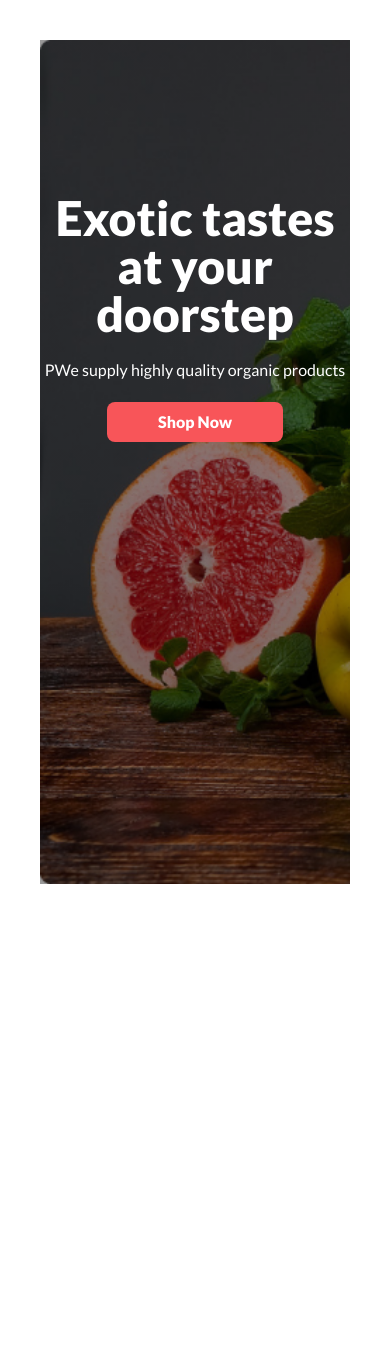
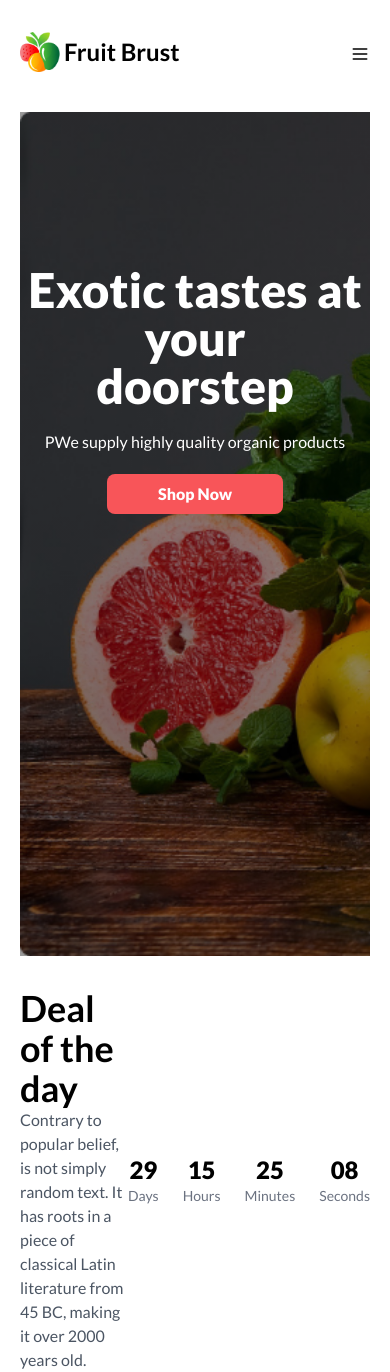
Before and after one commit to Omitul/Fruit_website, a plain HTML site: page index.html in a window 390 px wide. Before the commit the page ends 884 px from the top, so only its background shows below. Drawn offline with nearby package versions, Linux system fonts and the light colour scheme.

Commit message:
done with the timer set and deal of the day title

```diff
--- a/index.html
+++ b/index.html
@@ -34,14 +34,15 @@
         <link rel="preconnect" href="https://fonts.gstatic.com" crossorigin>
         <link href="https://fonts.googleapis.com/css2?family=Lato:wght@400;700;900&display=swap" rel="stylesheet">
         <style>
-            .font-latto{
+            .font-latto {
                 font-family: 'Lato', sans-serif;
             }
         </style>
     </head>
 
 <body class="font-latto">
-    <header class="container px-10 mx-auto mt-8">
+    <header class="container px-5 lg:px-10 mx-auto mt-8">
+        <!-- for large and medium device -->
         <nav class="hidden md:block lg:block">
             <div class="flex items-center p-9 navbar bg-base-100 border rounded-full bg-[#F85559] h-24">
                 <div class="flex-1 flex text-white gap-7 font-medium">
@@ -77,15 +78,38 @@
             </div>
             </div>
         </nav>
+        <!-- for small device -->
+        <nav class="md:hidden lg:hidden block">
+            <div class="flex justify-between items-center">
+                <div class="flex items-center gap-1">
+                    <img class="h-10 w-10" src="images/logo.png" alt="">
+                    <h4 class="text-2xl font-bold">Fruit Brust</h4>
+                </div>
+                <div class="navbar bg-base-100">
+                    <div class="flex-none">
+                        <button class="btn btn-square btn-ghost">
+                            <svg xmlns="http://www.w3.org/2000/svg" fill="none" viewBox="0 0 24 24"
+                                class="inline-block w-5 h-5 stroke-current">
+                                <path stroke-linecap="round" stroke-linejoin="round" stroke-width="2"
+                                    d="M4 6h16M4 12h16M4 18h16"></path>
+                            </svg>
+                        </button>
+                    </div>
+                </div>
+            </div>
+
+        </nav>
         <!-- section shop now -->
         <section>
-        <div class="min-h-screen  flex flex-col justify-center items-center mt-10" style="background-image: linear-gradient(rgba(0, 0, 0, 0.4),rgba(0, 0, 0, 0.4)),url(./images/banner1.png);background-repeat: no-repeat; background-size: cover;">
+            <div class="min-h-screen  flex flex-col justify-center items-center mt-10"
+                style="background-image: linear-gradient(rgba(0, 0, 0, 0.4),rgba(0, 0, 0, 0.4)),url(./images/banner1.png);background-repeat: no-repeat; background-size: cover;">
                 <div class="hero-overlay bg-opacity-60"></div>
                 <div class="hero-content text-center text-neutral-content">
                     <div class="mb-72 max-w-md">
                         <h1 class="mb-5 text-5xl  text-white font-extrabold">Exotic tastes at your <br> doorstep</h1>
                         <p class="mb-5 text-white font-medium">PWe supply highly quality organic products</p>
-                <button class="btn btn-primary bg-[#F85559] h-10 w-44 text-white font-extrabold rounded-lg">Shop Now</button>
+                        <button class="btn btn-primary bg-[#F85559] h-10 w-44 text-white font-extrabold rounded-lg">Shop
+                            Now</button>
                     </div>
                 </div>
             </div>
@@ -118,6 +142,60 @@
     </header>
 
     <main>
+        <!-- deal of the day section -->
+        <section class="container px-5 lg:px-10 mx-auto mt-8">
+            <div class="flex">
+                <div>
+                    <h3 class="text-4xl font-bold">Deal of the day</h3>
+                    <p class="font-medium text-gray-600">Contrary to popular belief, is not simply random text. It has
+                        roots
+                        in a piece of classical Latin literature from 45 BC, making it over 2000 years old.</p>
+                </div>
+                <div class="flex justify-between gap-3">
+                    <!-- days -->
+                    <div class="flex gap-3 items-center">
+                        <div class="text-center">
+                            <div class="text-2xl font-extrabold">29</div>
+                            <div class="text-sm text-gray-500">Days</div>
+                        </div>
+                        <div>
+                            <img class="h-5 w-5" src="images/Frame (1).svg" alt="">
+                        </div>
+                    </div>
+                    <!-- hours -->
+                    <div class="flex gap-3 items-center">
+                        <div class="text-center">
+                            <div class="text-2xl font-extrabold">15</div>
+                            <div class="text-sm text-gray-500">Hours</div>
+                        </div>
+                        <div>
+                            <img class="h-5 w-5" src="images/Frame (1).svg" alt="">
+                        </div>
+                    </div>
+                    <!-- minutes -->
+                    <div class="flex gap-3 items-center">
+                        <div class="text-center">
+                            <div class="text-2xl font-extrabold">25</div>
+                            <div class="text-sm text-gray-500">Minutes</div>
+                        </div>
+                        <div>
+                            <img class="h-5 w-5" src="images/Frame (1).svg" alt="">
+                        </div>
+                    </div>
+                    <!-- seconds -->
+                    <div class="flex gap-3 items-center">
+                        <div class="text-center">
+                            <div class="text-2xl font-extrabold">08</div>
+                            <div class="text-sm text-gray-500">Seconds</div>
+                        </div>
+                        <!-- <div>
+                            <img class="h-5 w-5" src="images/Frame (1).svg" alt="">
+                        </div> -->
+                    </div>
+                </div>
+            </div>
+
+        </section>
 
     </main>
 
```
Also changed, not shown: images/Frame (1).svg (added). Lines whose indentation alone changed are shown as unchanged.
